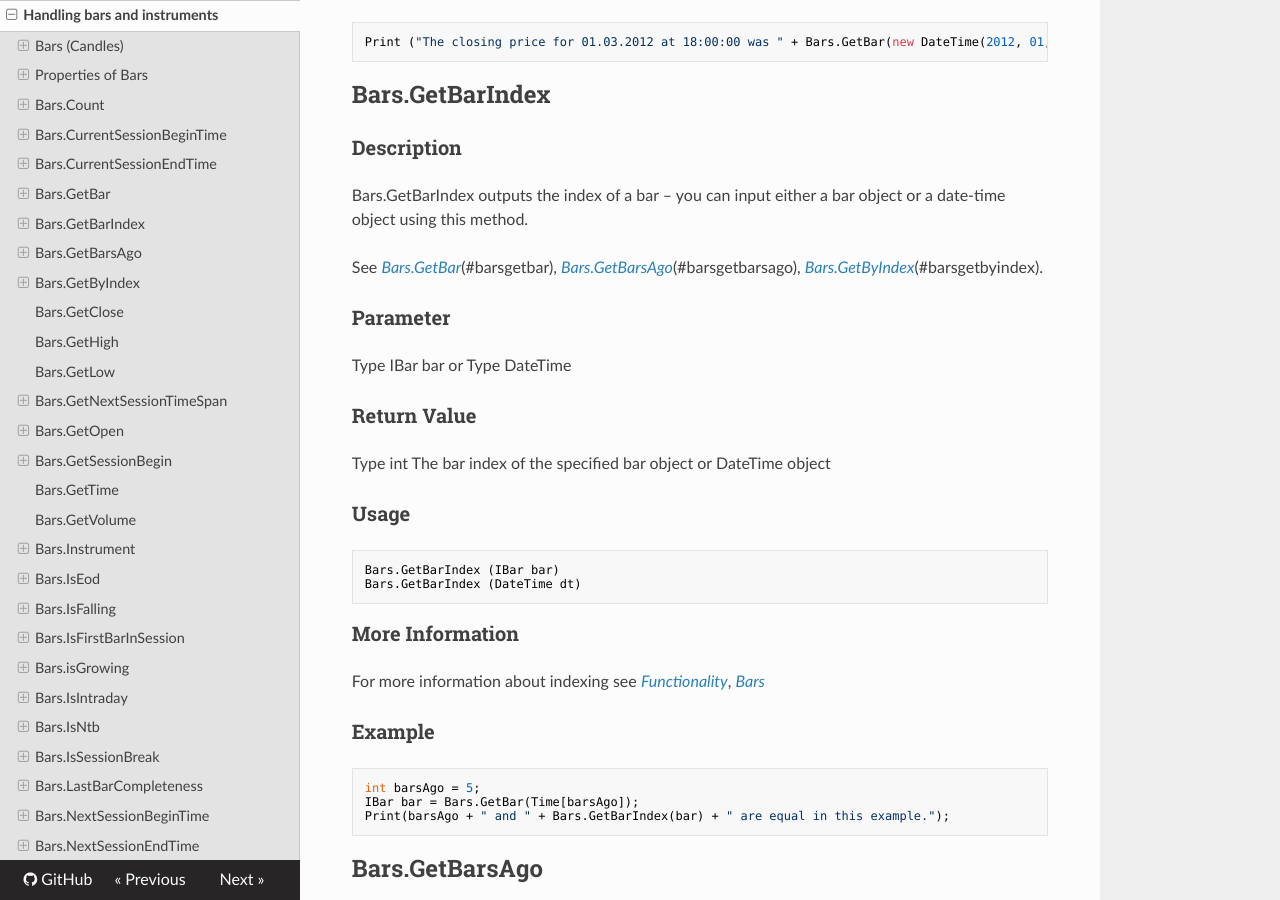
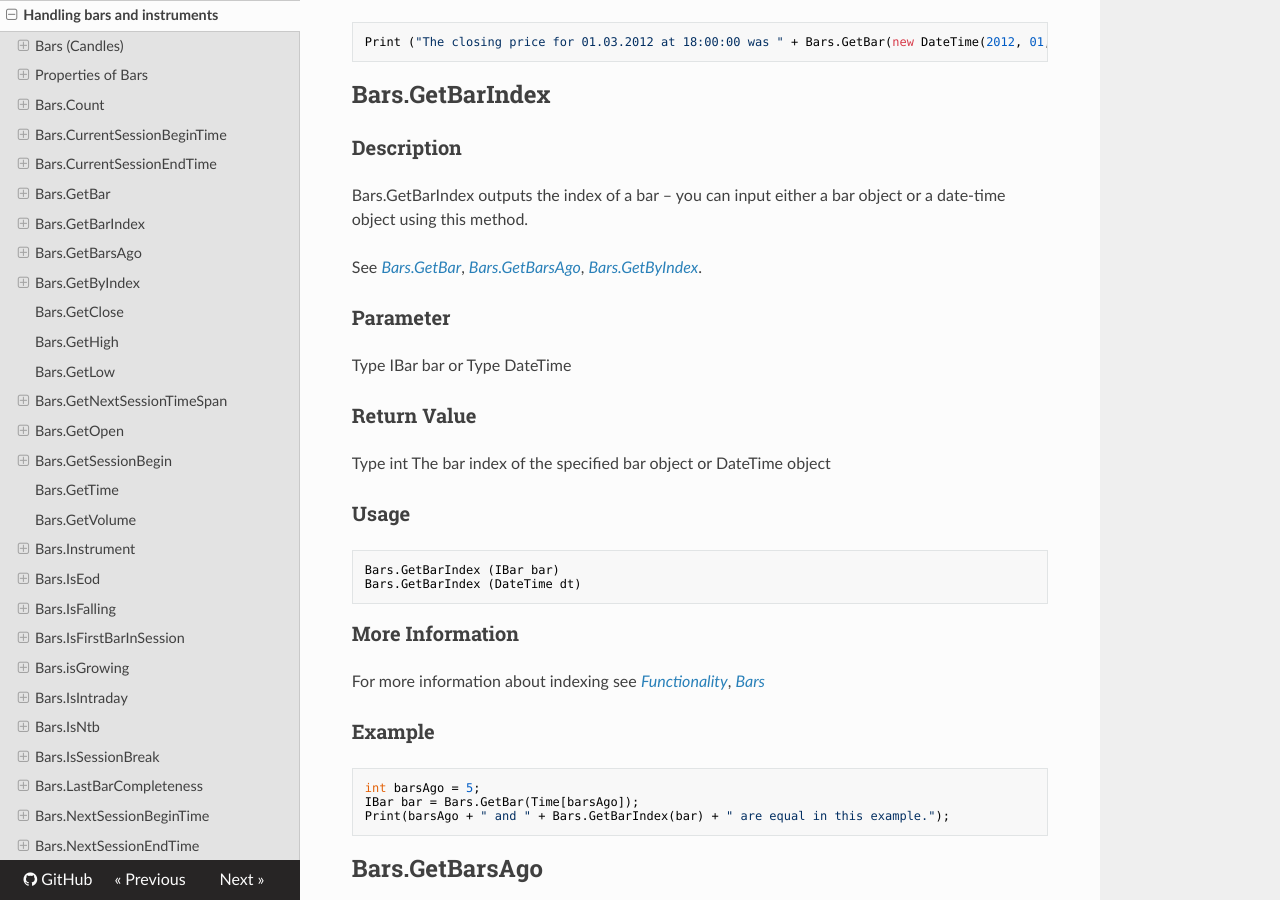
Before and after one commit to AgenaTrader/AgenaScript-documentation, an MkDocs documentation site: the page built from sources/handling_bars_and_instruments.md, in a window 1280 px wide and 900 px high, scrolled down 7959 px. Built offline with MkDocs 1.6.1, drawn with Linux system fonts in a browser that asks for light colours; nearby versions of some CDN libraries; old or Windows-style settings are respelled for this version of MkDocs; some of the changed text lies outside the part shown.

Commit message:
Update handling_bars_and_instruments.md

```diff
--- a/sources/handling_bars_and_instruments.md
+++ b/sources/handling_bars_and_instruments.md
@@ -230,7 +230,7 @@
 ### Description
 Bars.GetBarIndex outputs the index of a bar – you can input either a bar object or a date-time object using this method.
 
-See [*Bars.GetBar*](#barsgetbar)(#barsgetbar), [*Bars.GetBarsAgo*](#barsgetbarsago)(#barsgetbarsago), [*Bars.GetByIndex*](#barsgetbyindex)(#barsgetbyindex).
+See [*Bars.GetBar*](#barsgetbar), [*Bars.GetBarsAgo*](#barsgetbarsago), [*Bars.GetByIndex*](#barsgetbyindex).
 
 ### Parameter
 Type IBar bar
@@ -290,7 +290,7 @@
 ### Description
 Bars.GetByIndex outputs the index for the specified bar object
 
-See [*Bars.GetBar*](#barsgetbar)(#barsgetbar), [*Bars.GetBarsAgo*](#barsgetbarsago)(#barsgetbarsago), [*Bars.GetBarIndex*](#barsgetbarindex)(#barsgetindex).
+See [*Bars.GetBar*](#barsgetbar), [*Bars.GetBarsAgo*](#barsgetbarsago), [*Bars.GetBarIndex*](#barsgetbarindex).
 
 ### Parameter
 Type int Index
```
